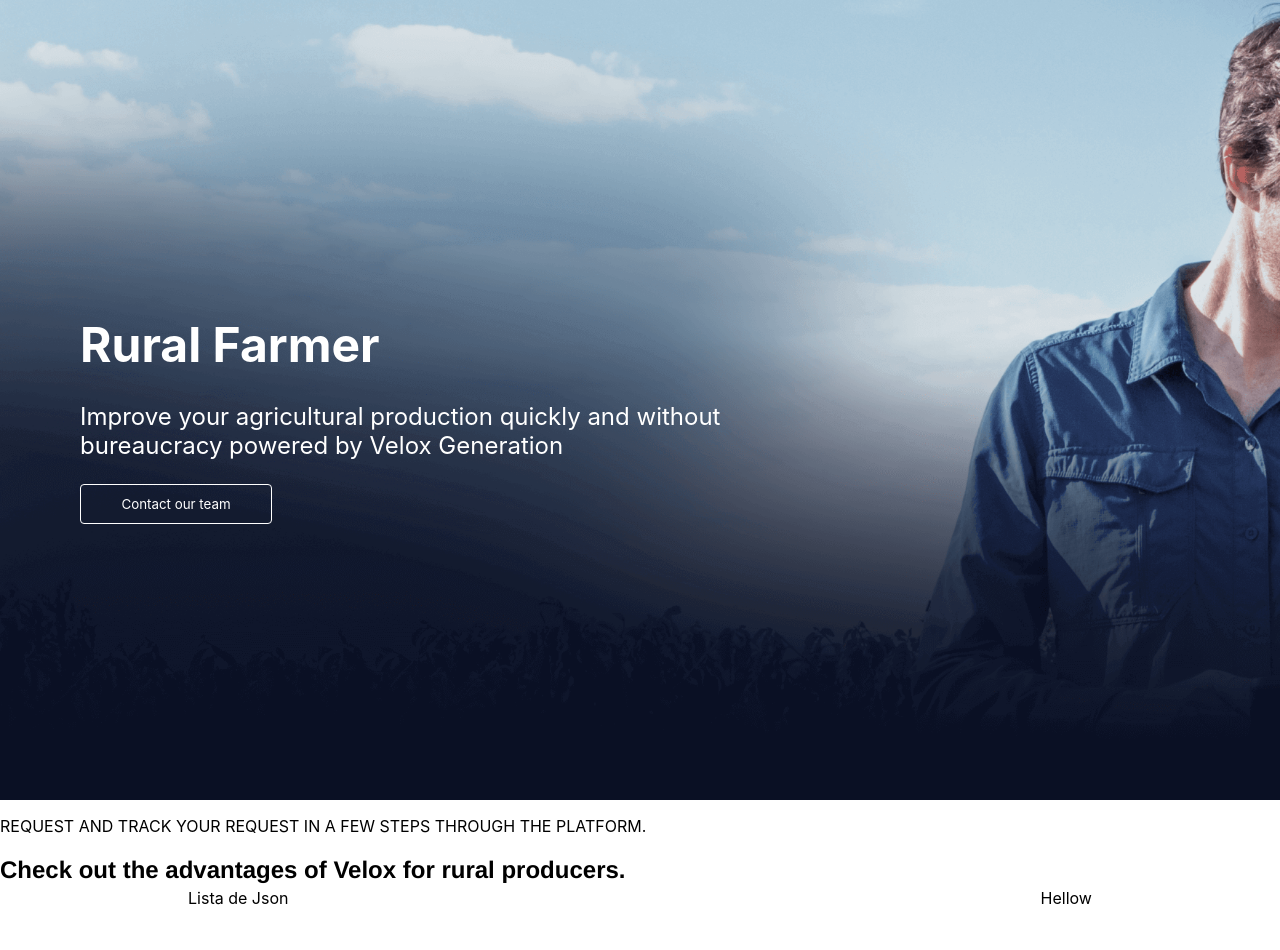
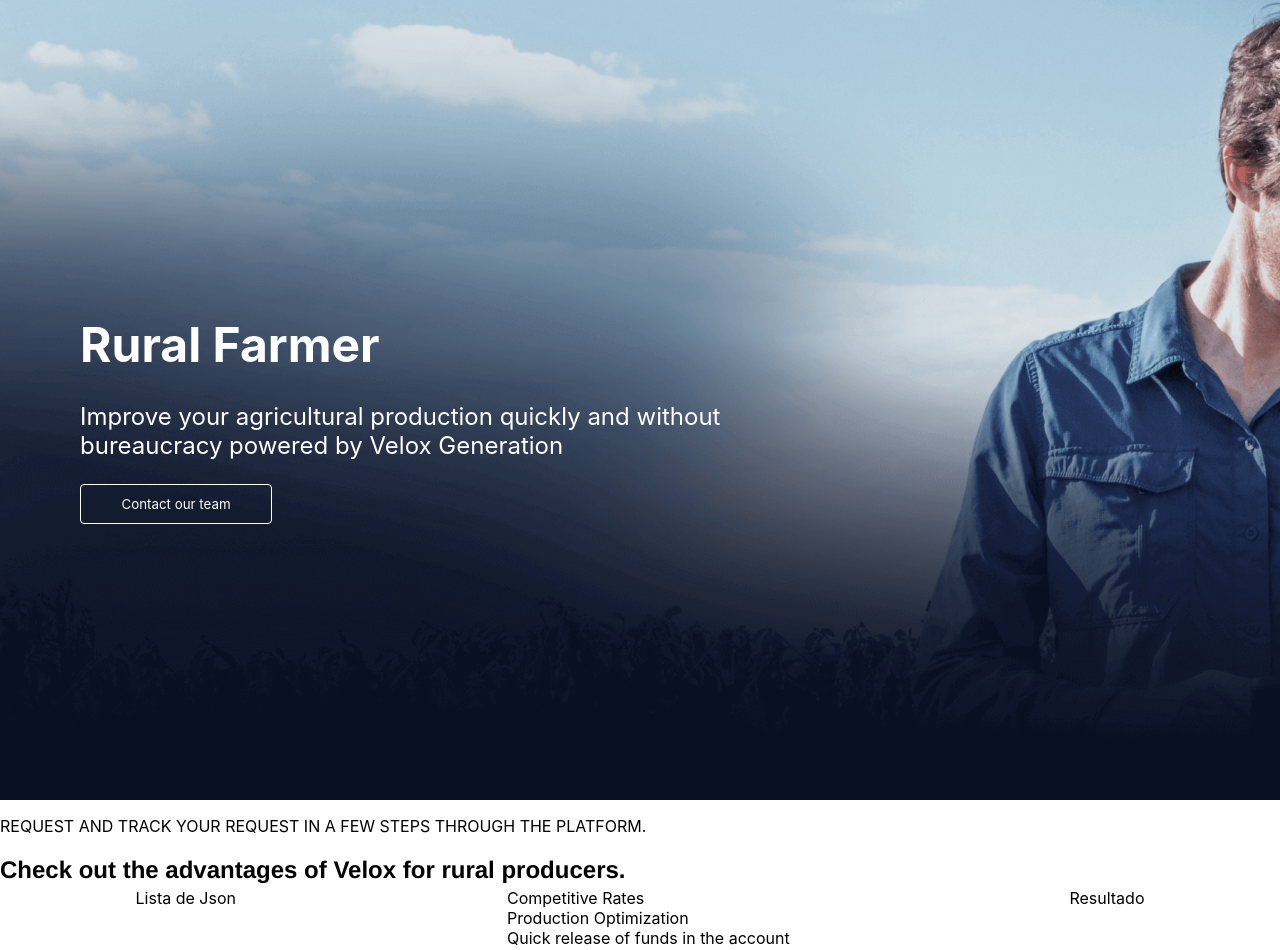
Before and after one commit to FrotaLucas/velox-react-projectone, a React (Vite) app: page / in a window 1280 px wide. Shown: the top 950 px of the page. Before the commit the page ends 908 px from the top, so only its background shows below. Built offline with nearby package versions, Linux system fonts and the light colour scheme.

Commit message:
use hook useState

```diff
--- a/src/benefits/benefits.jsx
+++ b/src/benefits/benefits.jsx
@@ -8,10 +8,14 @@
   BodyContent,
   ListBenetis,
 } from './style';
-
-import jsonData from './benefitList.json';
+import jsonData from './benefitList';
 
 const Benefits = () => {
+  const [state, setState] = React.useState(null);
+  function handleClick(index) {
+    let selected = jsonData[index];
+    setState(selected);
+  }
   return (
     <SectionContainer>
       <DivContainer>
@@ -26,12 +30,21 @@
         <BodyContent>
           Lista de Json
           <ListBenetis>
-            {Object.values(jsonData).map((item) => (
-              <div key={item.index}> {item.index}</div>
+            {jsonData.map((item, index) => (
+              <div
+                key={index}
+                onClick={() => {
+                  handleClick(index);
+                }}
+              >
+                {item.content}
+              </div>
             ))}
           </ListBenetis>
-          <div>Hellow</div>
+          {/* <div>{Object.keys(jsonData)}</div> */}
+          <div>{state ? state.title : 'Resultado'}</div>
         </BodyContent>
+        {/*  */}
       </DivContainer>
     </SectionContainer>
   );
```
